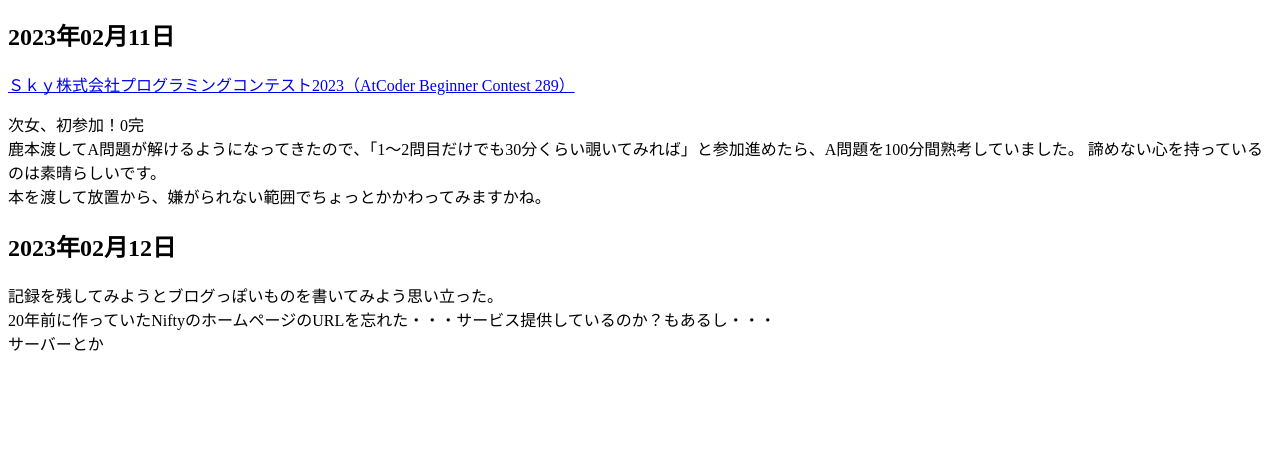
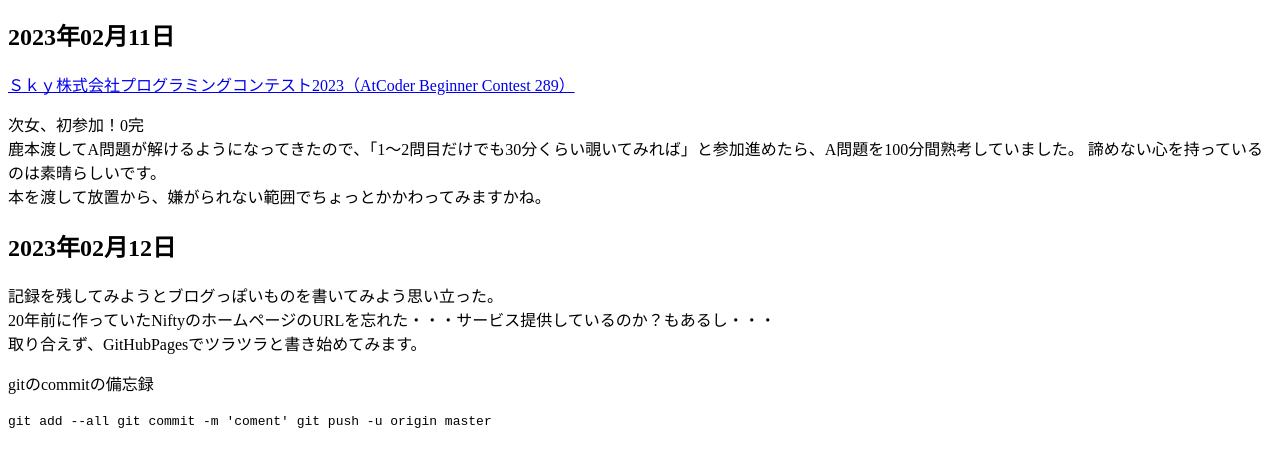
Before and after one commit to hirohito1971/blog, a plain HTML site: page index.html in a window 1280 px wide. Shown: the part 116-582 px from the top of the page. Drawn offline with Linux system fonts and the light colour scheme.

Commit message:
add git coment

```diff
--- a/index.html
+++ b/index.html
@@ -19,7 +19,13 @@
         <p>
             記録を残してみようとブログっぽいものを書いてみよう思い立った。<br>
             20年前に作っていたNiftyのホームページのURLを忘れた・・・サービス提供しているのか？もあるし・・・<br>
-            サーバーとか
+            取り合えず、GitHubPagesでツラツラと書き始めてみます。
         </p>
+        <p>gitのcommitの備忘録</p>
+        <code>
+            git add --all
+            git commit -m 'coment'
+            git push -u origin master
+        </code>
     </body>
 </html>
```
